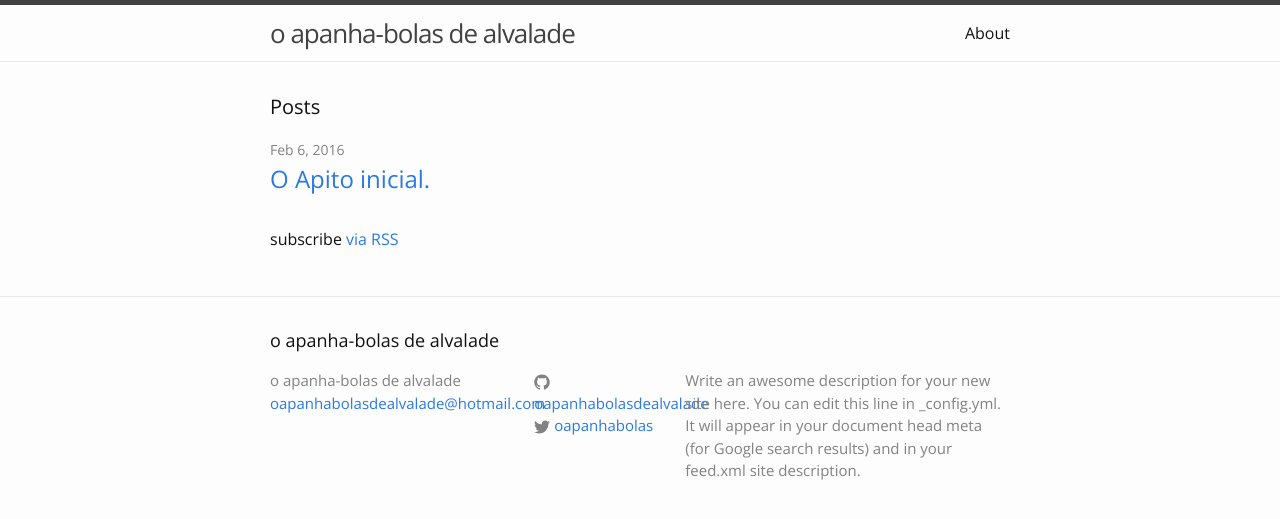
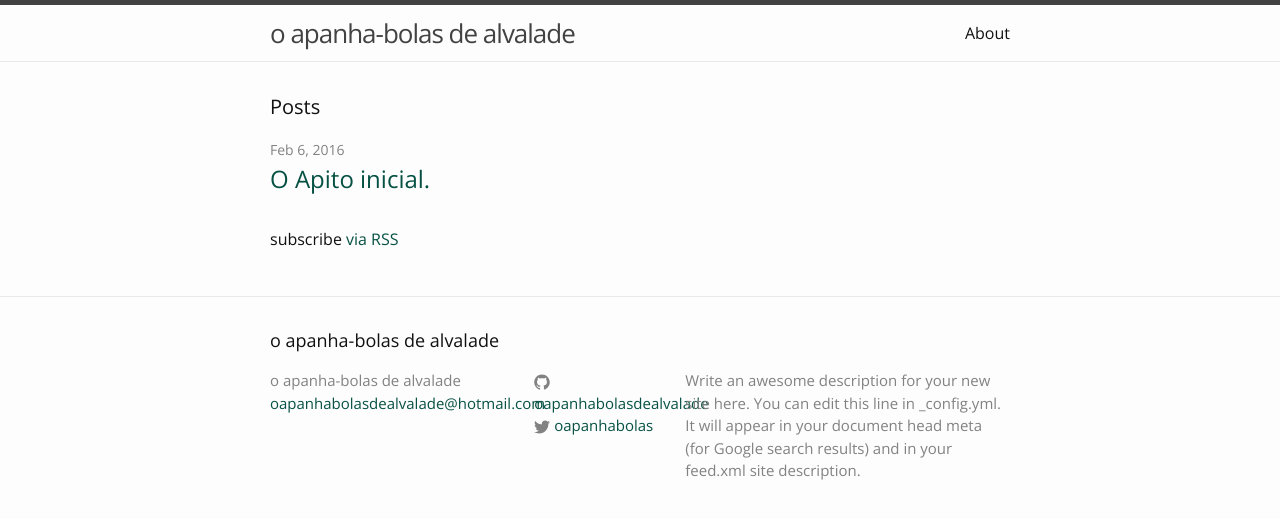
Before and after one commit to oapanhabolasdealvalade/oapanhabolasdealvalade.github.io, a Jekyll site: the page built from index.html, in a window 1280 px wide. Shown: the top 519 px of the page. Built offline with Jekyll 4.4.1, drawn with Linux system fonts in a browser that asks for light colours.

Commit message:
Add files via upload

```diff
--- a/css/main.scss
+++ b/css/main.scss
@@ -16,7 +16,7 @@ $spacing-unit:     30px;
 
 $text-color:       #111;
 $background-color: #fdfdfd;
-$brand-color:      #2a7ae2;
+$brand-color:      #065143;
 
 $grey-color:       #828282;
 $grey-color-light: lighten($grey-color, 40%);
```
